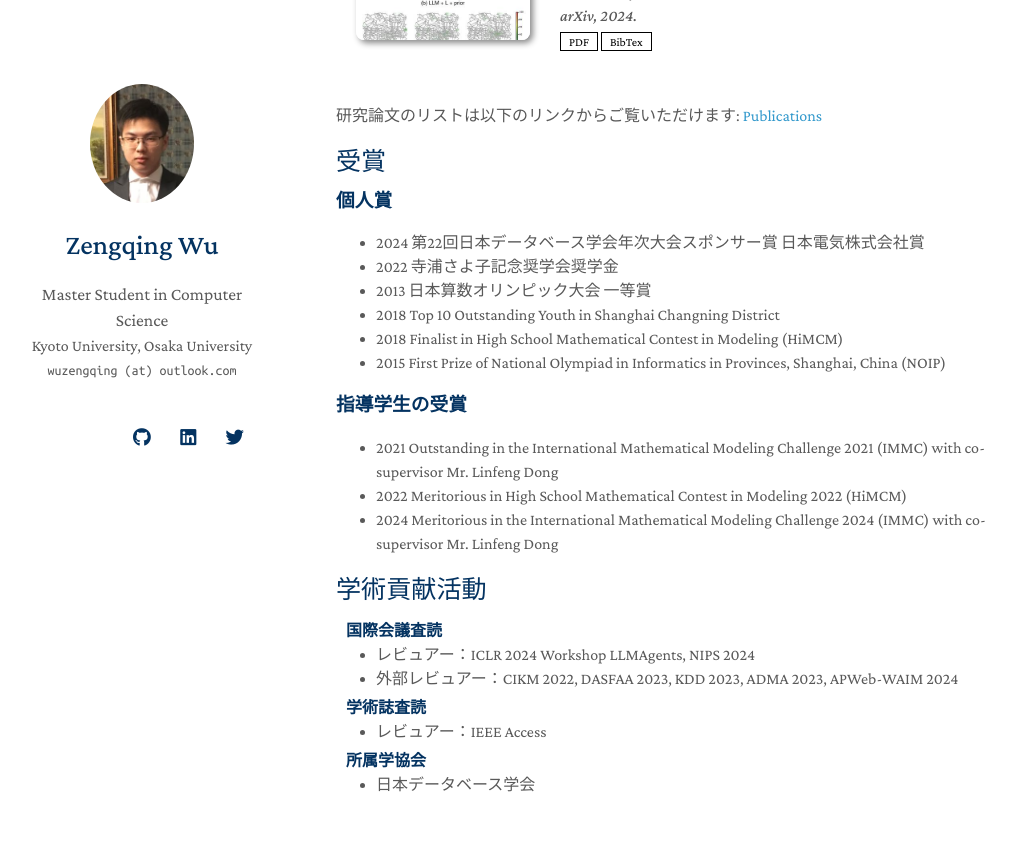
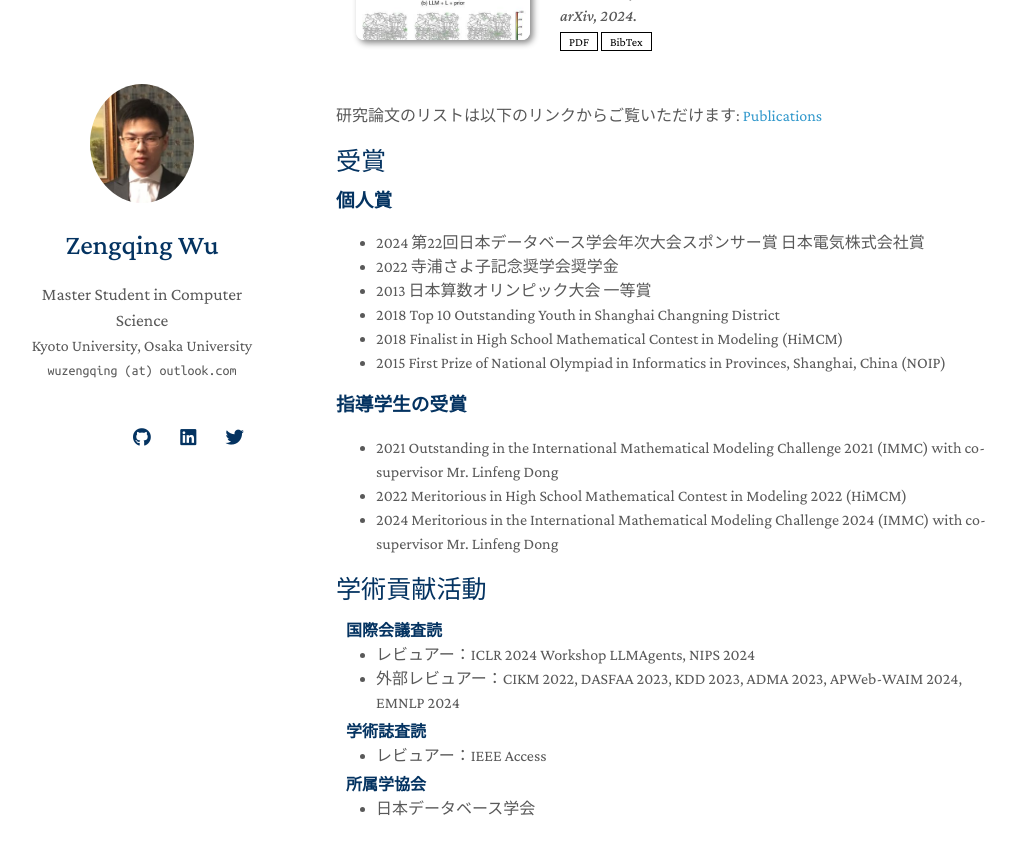
Before and after one commit to wuzengqing001225/wuzengqing001225.github.io, a Jekyll site: the page built from jp.md, in a window 1280 px wide and 900 px high, scrolled down 1281 px. Shown: the top 855 px of the window, without its empty margins (134-1148 px from the left). Built offline with Jekyll 4.4.1, drawn with Linux system fonts in a browser that asks for light colours; nearby versions of some CDN libraries; a style sheet for code colours, icons or effects is not loaded; our own code applies the rules of GitHub Pages for plain Markdown files.

Commit message:
Update services_jp.md

```diff
--- a/_includes/services_jp.md
+++ b/_includes/services_jp.md
@@ -7,7 +7,7 @@
   <li><a href="http://iccv2021.thecvf.com/"><autocolor>IEEE/CVF International Conference on Computer Vision (ICCV) 2021</autocolor></a></li>
   <li><a href="https://eccv2022.ecva.net/"><autocolor>European Conference on Computer Vision (ECCV) 2022</autocolor></a></li> -->
   <li>レビュアー：ICLR 2024 Workshop LLMAgents, NIPS 2024</li>
-  <li>外部レビュアー：CIKM 2022, DASFAA 2023, KDD 2023, ADMA 2023, APWeb-WAIM 2024</li>
+  <li>外部レビュアー：CIKM 2022, DASFAA 2023, KDD 2023, ADMA 2023, APWeb-WAIM 2024, EMNLP 2024</li>
 </ul>
 
 <h4 style="margin:0 10px 0;">学術誌査読</h4>
```
